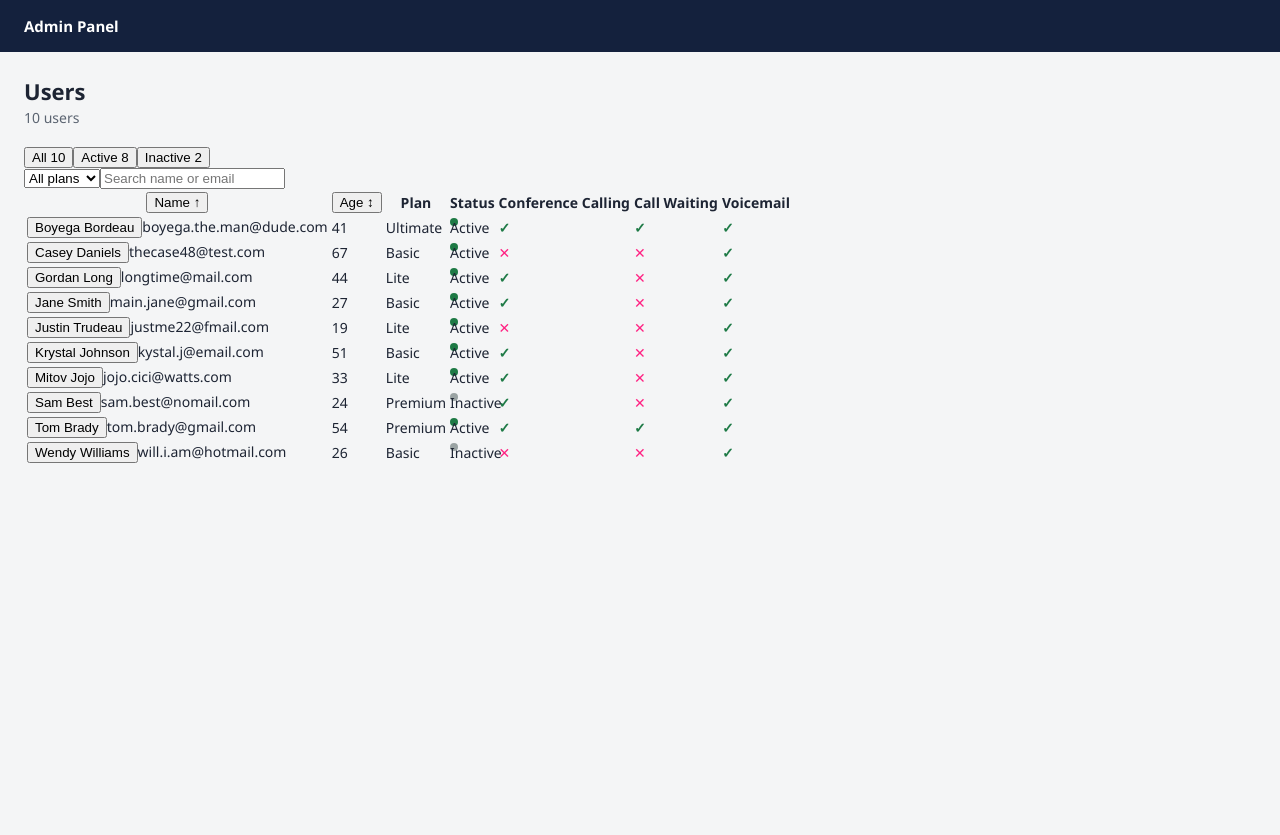
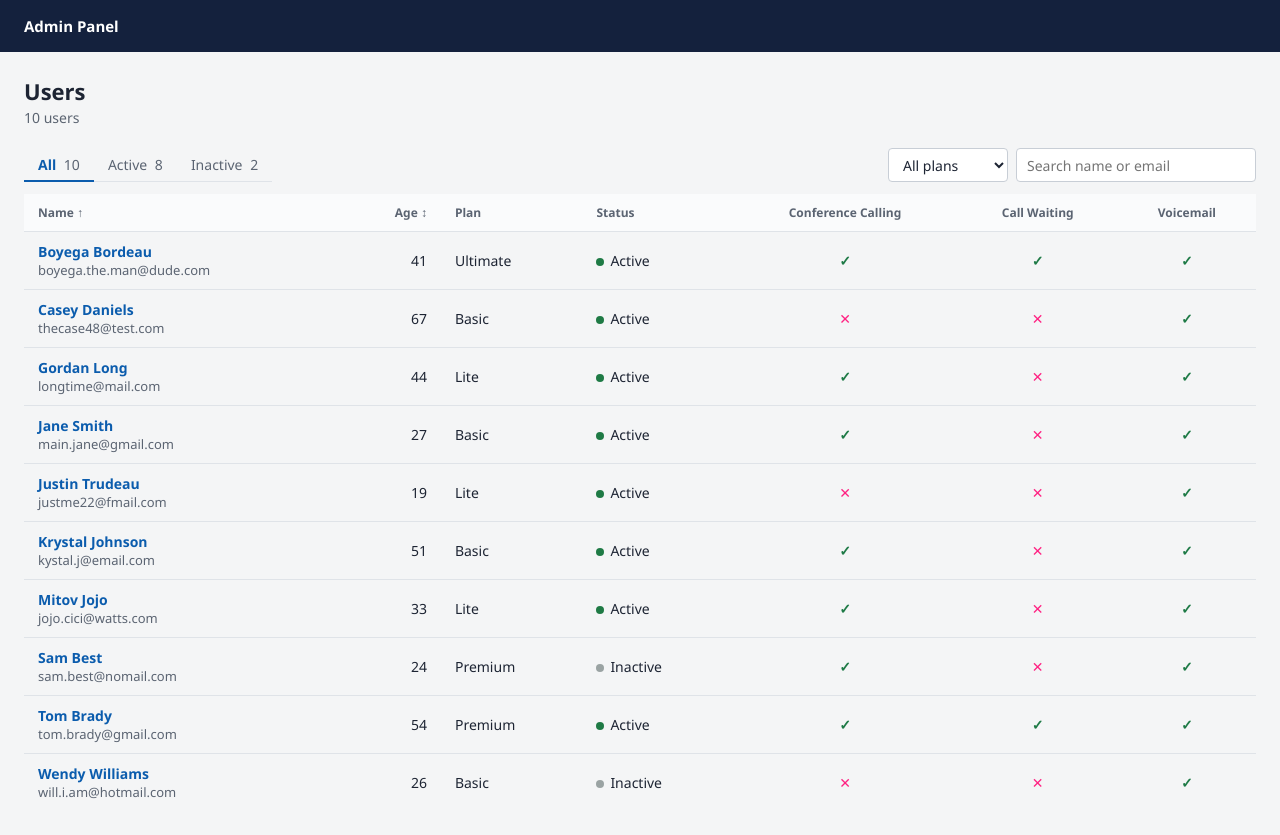
Before and after one commit to SafiullahRattar/mitel-assessment, an Angular app: page / in a window 1280 px wide. Before the commit the page ends 800 px from the top, so only its background shows below. Built offline with nearby package versions, Linux system fonts and the light colour scheme.

Commit message:
add user table styles

```diff
--- a/src/app/users/user-table/user-table.css
+++ b/src/app/users/user-table/user-table.css
@@ -0,0 +1,187 @@
+:host {
+  display: block;
+}
+
+.toolbar {
+  display: flex;
+  align-items: flex-end;
+  justify-content: space-between;
+  gap: 16px;
+  flex-wrap: wrap;
+  margin-bottom: 12px;
+}
+
+.tabs {
+  display: flex;
+  max-width: 100%;
+  overflow-x: auto;
+  overflow-y: hidden;
+  box-shadow: inset 0 -1px 0 #dfe3e8;
+}
+
+.tab {
+  font: inherit;
+  color: #5b6472;
+  background: none;
+  border: 0;
+  padding: 8px 14px;
+  white-space: nowrap;
+  cursor: pointer;
+}
+
+.tab.active {
+  color: #0b5cad;
+  box-shadow: inset 0 -2px 0 #0b5cad;
+  font-weight: 600;
+}
+
+.tab .n {
+  margin-left: 4px;
+  color: #5b6472;
+  font-weight: 400;
+}
+
+.filters {
+  display: flex;
+  gap: 8px;
+}
+
+select,
+input {
+  font: inherit;
+  color: #1d2433;
+  height: 34px;
+  padding: 0 10px;
+  border: 1px solid #c8ced6;
+  border-radius: 4px;
+  background: #fff;
+}
+
+select {
+  min-width: 120px;
+}
+
+input[type='search'] {
+  width: 240px;
+}
+
+.table-wrap {
+  overflow-x: auto;
+  background: #fff;
+  border: 1px solid #dfe3e8;
+  border-radius: 4px;
+}
+
+table {
+  width: 100%;
+  border-collapse: collapse;
+}
+
+th {
+  text-align: left;
+  font-size: 12px;
+  font-weight: 600;
+  color: #5b6472;
+  background: #fafbfc;
+  padding: 10px 14px;
+  border-bottom: 1px solid #dfe3e8;
+  white-space: nowrap;
+}
+
+td {
+  padding: 10px 14px;
+  border-bottom: 1px solid #dfe3e8;
+  white-space: nowrap;
+}
+
+.num {
+  text-align: right;
+}
+
+.feat {
+  text-align: center;
+}
+
+tbody tr {
+  cursor: pointer;
+}
+
+tbody tr:hover {
+  background: #f7f9fb;
+}
+
+tbody tr.selected {
+  background: #e8f0f9;
+}
+
+tbody tr:last-child td {
+  border-bottom: 0;
+}
+
+.sort {
+  font: inherit;
+  color: inherit;
+  background: none;
+  border: 0;
+  padding: 0;
+  cursor: pointer;
+}
+
+.name-btn {
+  font: inherit;
+  font-weight: 600;
+  color: #0b5cad;
+  background: none;
+  border: 0;
+  padding: 0;
+  cursor: pointer;
+}
+
+.name-btn:hover {
+  text-decoration: underline;
+}
+
+.sub {
+  display: block;
+  color: #5b6472;
+  font-size: 13px;
+}
+
+.foot {
+  padding: 10px 14px;
+  border-top: 1px solid #dfe3e8;
+  color: #5b6472;
+  font-size: 13px;
+}
+
+.empty td {
+  padding: 40px;
+  text-align: center;
+  color: #5b6472;
+  cursor: default;
+}
+
+@media (max-width: 760px) {
+  .filters {
+    width: 100%;
+  }
+
+  input[type='search'] {
+    flex: 1;
+    width: auto;
+  }
+
+  .tab {
+    padding: 8px 9px;
+  }
+
+  th,
+  td {
+    padding: 10px;
+  }
+
+  .col-age,
+  .feat {
+    display: none;
+  }
+}
--- a/src/app/users/user-table/user-table.html
+++ b/src/app/users/user-table/user-table.html
@@ -46,7 +46,7 @@
 
     <tbody>
       @for (user of rows(); track user) {
-        <tr>
+        <tr [class.selected]="user.id === selectedId()" (click)="userSelected.emit(user)">
           <td>
             <button type="button" class="name-btn">{{ user.name }}</button>
             <span class="sub">{{ user.email }}</span>
@@ -54,9 +54,9 @@
           <td class="num col-age">{{ user.age }}</td>
           <td>{{ user.plan.type | titlecase }}</td>
           <td>
-            <span class="dot" [class.active]="user.plan.status == 'active'">{{
+            <span class="dot" [class.active]="user.plan.status === 'active'"></span>{{
               user.plan.status | titlecase
-            }}</span>
+            }}
           </td>
           @for (f of featureKeys; track f) {
             <td class="feat">
--- a/src/app/users/user-table/user-table.ts
+++ b/src/app/users/user-table/user-table.ts
@@ -1,5 +1,5 @@
 import { TitleCasePipe } from '@angular/common';
-import { Component, computed, input, signal } from '@angular/core';
+import { Component, computed, input, output, signal } from '@angular/core';
 import { FEATURE_KEYS, FEATURE_LABELS_TO_SHOW, User } from '../user.model';
 
 type View = 'all' | 'active' | 'inactive';
@@ -18,6 +18,8 @@ const VIEWS: { key: View; label: string; test: (u: User) => boolean }[] = [
 })
 export class UserTable {
   readonly users = input.required<User[]>();
+  readonly selectedId = input<string | null>(null);
+  readonly userSelected = output<User>();
 
   readonly featureKeys = FEATURE_KEYS;
   readonly featureLabels = FEATURE_LABELS_TO_SHOW;
```
